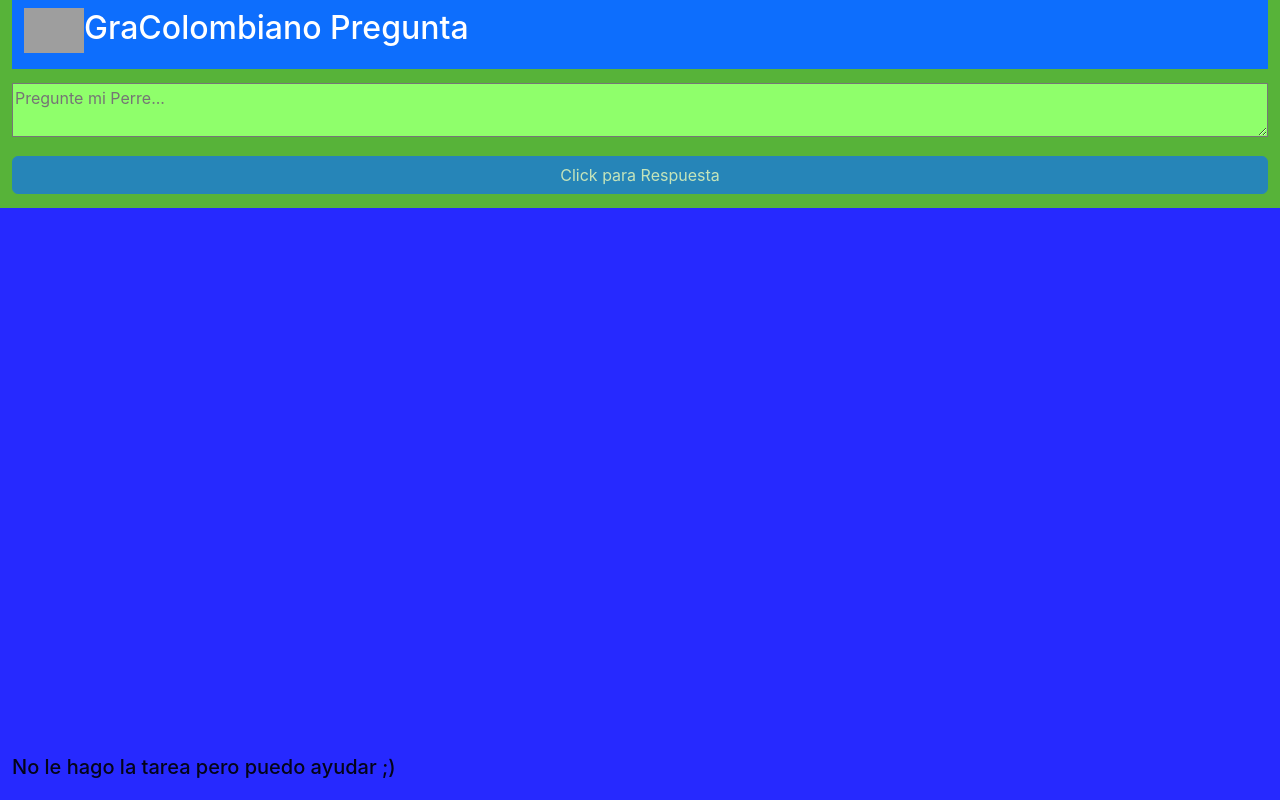
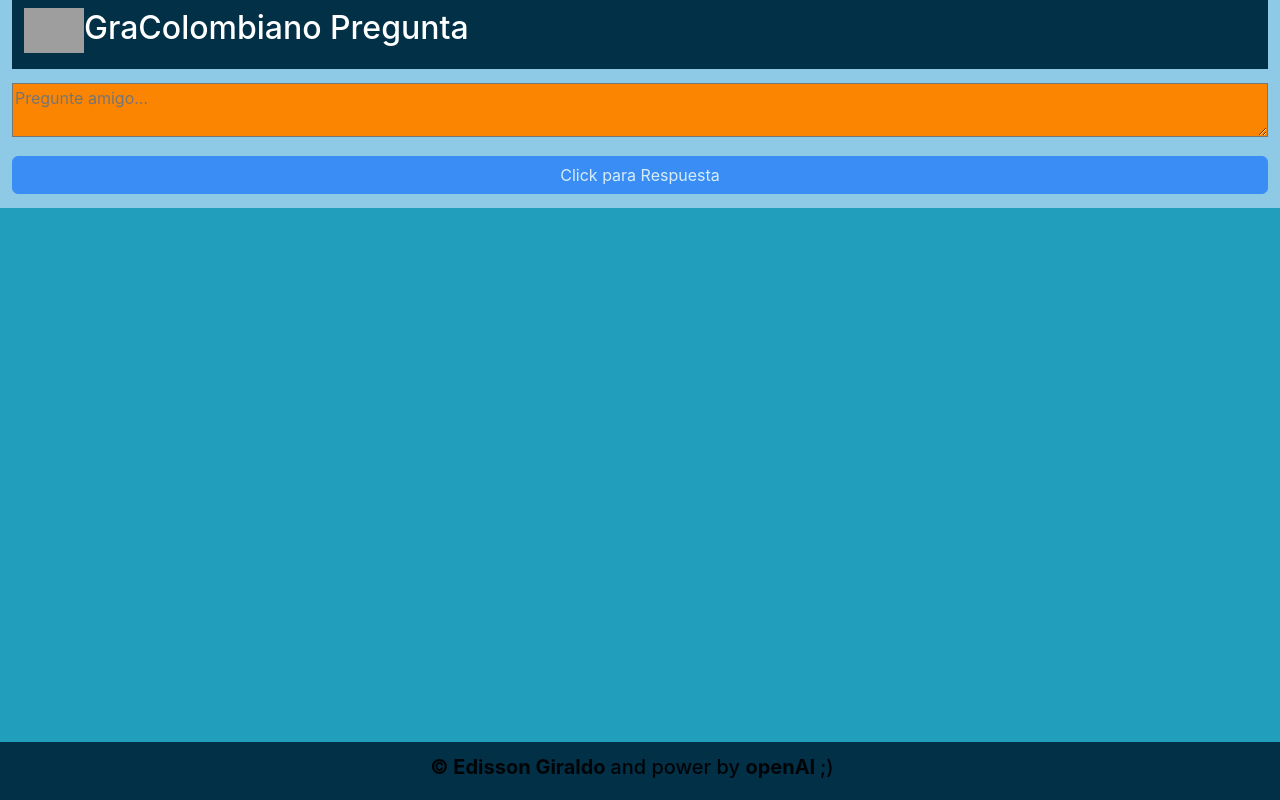
Before and after one commit to EdissonGirald0/openia-Reactivo, a React (Create React App) app: page / in a window 1280 px wide. Built offline with nearby package versions, Linux system fonts and the light colour scheme; no server answers; grey boxes are pictures that could not be loaded.

Commit message:
estilo Politecnico Grancolombiano

```diff
--- a/src/App.css
+++ b/src/App.css
@@ -1,19 +1,20 @@
 html {
   background-size: 100%;
-  background-color: #2629FF;
+  background-color: #219ebc;
 }
 main.container-fluid {
-  background-color: #57B339;
+  background-color: #8ecae6;
 
 }
 nav.navbar {
   text-align: center;
+  background-color: #023047;
 }
 textarea.textarea {
   height: auto;
   width: 100%;
   margin-top: 0.85rem;
-  background-color: #8FFF6B;
+  background-color: #fb8500;
 }
 button.btn {
   height: auto;
@@ -29,3 +30,8 @@ div.result {
 h2 {
   color: #ffffff;
 }
+nav.textcent{
+  justify-content: center;
+  text-align: center;
+  background-color: #023047;
+}
--- a/src/App.js
+++ b/src/App.js
@@ -33,7 +33,7 @@ function App() {
 
  return (
   <main className="container-fluid">
-      <nav class="navbar navbar-expand-lg bg-body-tertiary bg-primary">
+      <nav class="navbar navbar-expand-lg bg-body-tertiary">
     <div class="container-fluid">
 
       <h2>
@@ -47,7 +47,7 @@ function App() {
         type="text"
         value={prompt}
         onChange={(e) => setPrompt(e.target.value)}
-        placeholder="Pregunte mi Perre..."
+        placeholder="Pregunte amigo..."
         className="textarea"
       ></textarea>
       <button
@@ -58,11 +58,9 @@ function App() {
           {loading ? "Generando respuesta....": "Click para Respuesta"}
           </button>
         <div className="result">{result}</div>
-        <nav class="navbar fixed-bottom bg-body-tertiary">
-      <div class="container-fluid">
-         <h1 class="navbar-brand" href="#">No le hago la tarea pero puedo ayudar ;)</h1>
-      </div>
-</nav>
+        <nav class="textcent navbar fixed-bottom">
+         <h3 class="navbar-brand" href="#">	<b>&copy; Edisson Giraldo </b> and power by <b> openAI </b>;)</h3>
+      </nav>
   </main>
 )
 };
```
